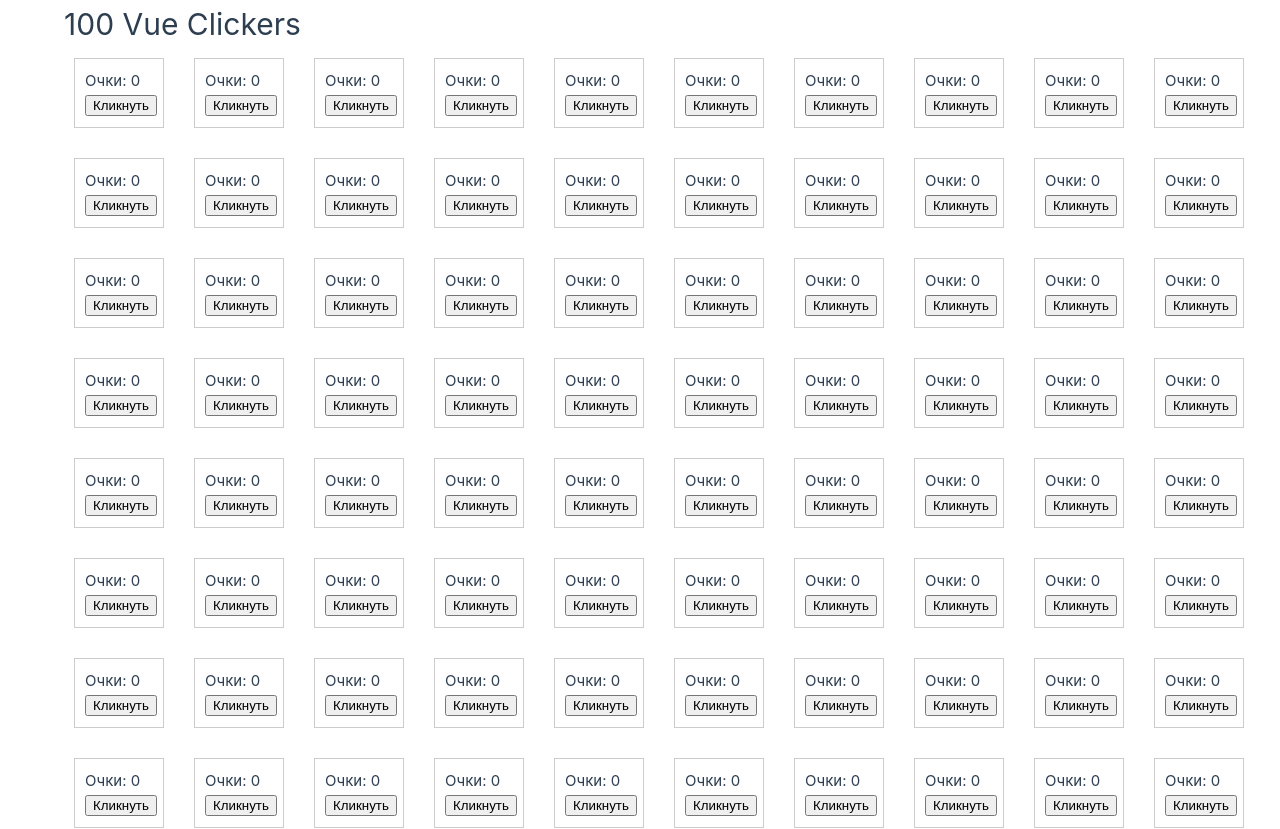
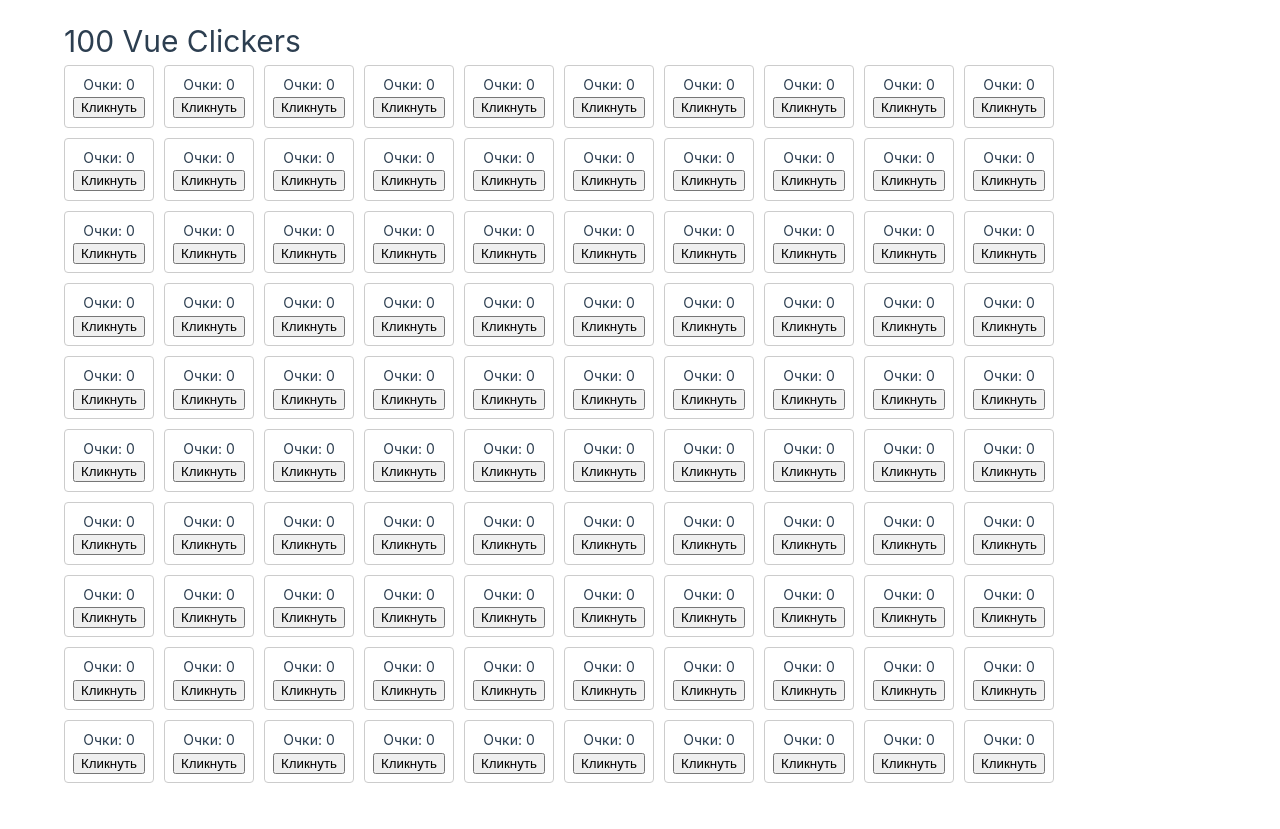
Before and after one commit to average-mephi-enjoyer/vuejs_lab05, a Vue app in the folder Vue Introduction/task3/vue-clicker/: page / in a window 1280 px wide. Shown: the top 829 px of the page. After the commit the page ends 800 px from the top, so only its background shows below. Built offline with nearby package versions, Linux system fonts and the light colour scheme.

Commit message:
task 6 completed

```diff
--- a/Vue Introduction/task3/vue-clicker/src/App.vue
+++ b/Vue Introduction/task3/vue-clicker/src/App.vue
@@ -3,7 +3,8 @@
       <h1>100 Vue Clickers</h1>
       <div></div>
       <div class="clicker-grid">
-      <Clicker v-for="n in 100" :key="n" />
+        <Clicker v-for="n in 50" :key="'a'+n" :amount="67" />
+        <Clicker v-for="n in 50" :key="'b'+n" :amount="52" />
       </div>
     </div>
 </template>
--- a/Vue Introduction/task3/vue-clicker/src/components/Clicker.vue
+++ b/Vue Introduction/task3/vue-clicker/src/components/Clicker.vue
@@ -1,26 +1,29 @@
 <template>
-  <div class="clicker">
-    <p>Очки: {{ count }}</p>
-    <button @click="increment">Кликнуть</button>
-  </div>
+    <div class="clicker">
+        <p>Очки: {{ count }}</p>
+        <button @click="increment">Кликнуть</button>
+    </div>
 </template>
 
 <script setup>
 import { ref } from 'vue'
-
+let prop = defineProps({
+    amount: {
+        type: Number,
+        default: 1
+    }
+})
 let count = ref(0)
-
-function increment() {
-  count.value += 1
-}
+function increment() { count.value += prop.amount }
 </script>
 
 <style scoped>
 .clicker {
-    width: 90px;
-    margin: 10px;
-    padding: 10px;
-    border: 1px solid #ccc;
-    display: inline-block;
+  min-width: 90px;
+  padding: 8px;
+  border: 1px solid #ccc;
+  border-radius: 4px;
+  text-align: center;
+  font-size: 14px;
 }
 </style>
```
Lines whose indentation alone changed are shown as unchanged.
